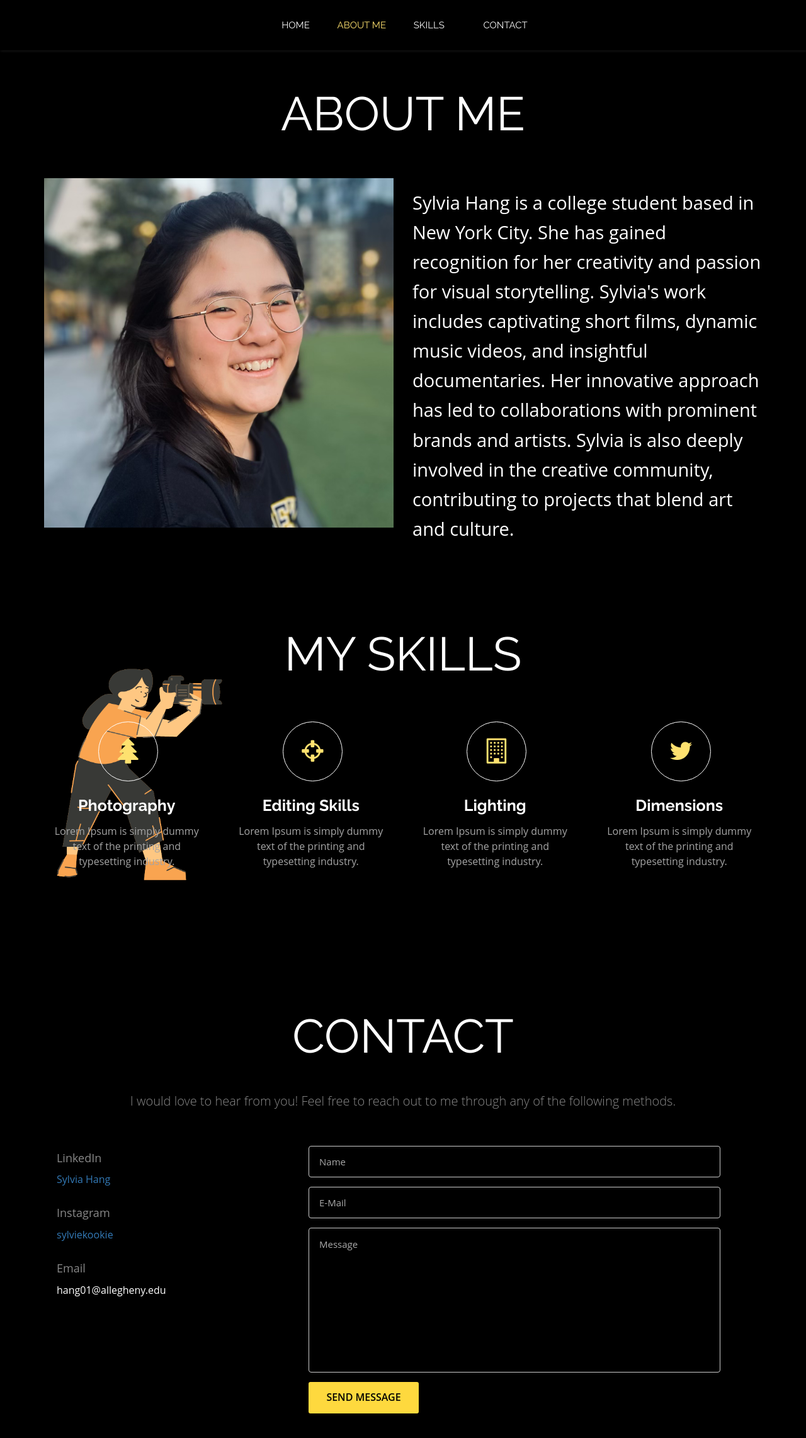
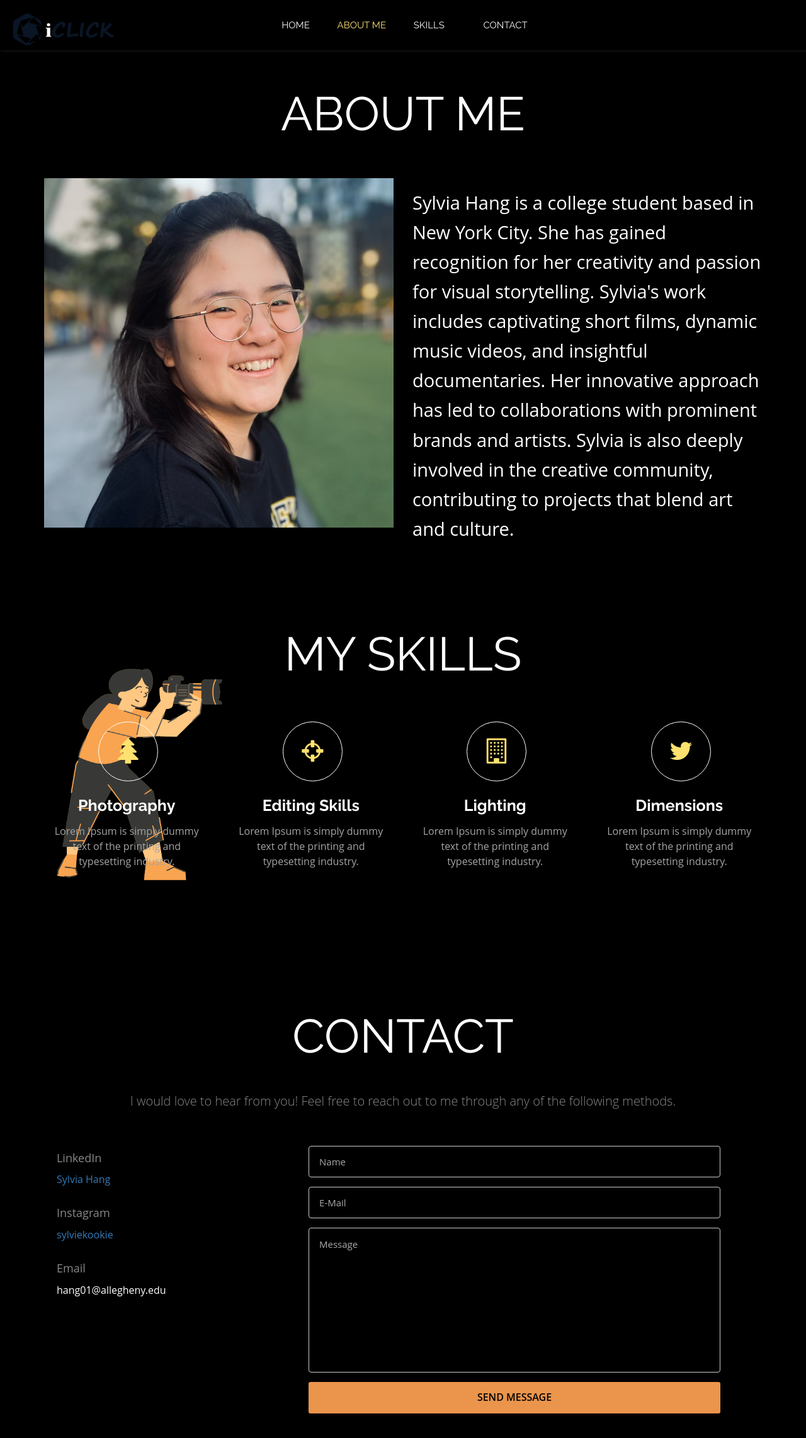
Before and after one commit to AlishChhetri/sylvia-portfolio-website, a plain HTML site: page sylviaIndex.html in a window 1280 px wide. Shown: the whole page at 63% size. Drawn offline with Linux system fonts and the light colour scheme.

Commit message:
feat: added email functionality, WIP logo

```diff
--- a/css/style.css
+++ b/css/style.css
@@ -290,7 +290,7 @@ figure.effect-oscar:hover p {
 	opacity: 1;
 	-webkit-transform: scale(1);
 	transform: scale(1);
-	color:#fff;+++++++
+	color:#fff;
 }
 
 figure.effect-oscar:hover figcaption {
@@ -373,6 +373,21 @@ p {
     display: none;
 }
 
+/* Logo Styles */
+.logo-container {
+    position: absolute;
+    top: 20px; /* Adjust the top position as needed */
+    left: 20px; /* Adjust the left position as needed */
+    z-index: 9999; /* Ensure the logo appears above other elements */
+  }
+
+  .logo-container a {
+    display: block;
+  }
+
+  .logo-container a img {
+    max-height: 80px; /* Adjust the height as needed */
+  }
 
 /* Nav Styles
 ---------------------------------*/
@@ -406,7 +421,7 @@ p {
 }
 
 .navStyle ul li:first-child {
-	/*margin:0px;*/;
+	/*margin:0px;*/
 }
 
 .navStyle ul li:last-child {
@@ -772,7 +787,7 @@ color:#fff;
 }
 
 .service-list-col1 i {
-    display:;
+
     color: #888;
     font-size: 19px;
     font-style: normal;
@@ -1536,10 +1551,10 @@ transition: all .3s;
 }
 
 .input-btn {
-    width: 175px;
+    width: 100%;
     height: 50px;
     letter-spacing: 0px;
-    background: #FED93E;
+    background: #eb944c;
     border-radius: 3px;
     color: #000000;
     font-size: 16px;
@@ -1549,6 +1564,8 @@ transition: all .3s;
     transition: all 0.3s ease-in-out;
     -moz-transition: all 0.3s ease-in-out;
     -webkit-transition: all 0.3s ease-in-out;
+    display: block; /* Change to 'block' */
+    margin: 0 auto; /* Add this line */
 }
 
 .input-btn:hover {
@@ -2580,7 +2597,7 @@ margin: 0 18px;
 .page_section.team{
 padding: 40px 0;
 }
-, #clients {
+#clients {
 padding: 40px 0;
 }
 .client_logos ul li {
@@ -2637,7 +2654,7 @@ color: #D0D0D0;
 font-size: 14px;
 padding: 10px 11px;
 }
-}
+
 @media (max-width: 480px){
 .navStyle {
 float: left;
@@ -2660,5 +2677,4 @@ width: 99%;
 }
 .read_more2{
 display:none;
-}
-}
+}}}
--- /dev/null
+++ b/js/email.js
@@ -0,0 +1,21 @@
+(function() {
+    emailjs.init("C0UdyICffu0hhDRMn");
+})();
+
+function sendEmail(event) {
+    event.preventDefault();
+
+    var form = event.target;
+    var formData = new FormData(form);
+
+    emailjs.send("service_2g6wr06", "template_88fhvka", {
+        from_name: formData.get("name"),
+        from_email: formData.get("email"),
+        message: formData.get("message")
+    }).then(function(response) {
+        alert("Message sent successfully!");
+        form.reset();
+    }, function(error) {
+        alert("An error occurred. Please try again.");
+    });
+}
--- a/sylviaIndex.html
+++ b/sylviaIndex.html
@@ -46,6 +46,12 @@
     <!-- Carousel nav -->
     <a class="carousel-control left" href="#carousel" data-slide="prev">&lsaquo;</a>
     <a class="carousel-control right" href="#carousel" data-slide="next">&rsaquo;</a>
+</div>
+
+<div class="logo-container">
+  <a href="index.html">
+    <img src="img/logo.png" alt="Logo">
+  </a>
 </div>
 
 <!--Header_section-->
@@ -408,10 +414,12 @@
       </div>
       <div class="col-lg-8 wow fadeInLeft delay-06s">
         <div class="form">
-            <input class="input-text" type="text" name="" value="Name" onFocus="if(this.value==this.defaultValue)this.value='';" onBlur="if(this.value=='')this.value=this.defaultValue;">
-            <input class="input-text" type="text" name="" value="E-Mail" onFocus="if(this.value==this.defaultValue)this.value='';" onBlur="if(this.value=='')this.value=this.defaultValue;">
-            <textarea class="input-text text-area" cols="0" rows="0" onFocus="if(this.value==this.defaultValue)this.value='';" onBlur="if(this.value=='')this.value=this.defaultValue;">Message</textarea>
+          <form id="contact-form" onsubmit="sendEmail(event)">
+              <input class="input-text" type="text" name="name" value="Name" onFocus="if(this.value==this.defaultValue)this.value='';" onBlur="if(this.value=='')this.value=this.defaultValue;">
+              <input class="input-text" type="text" name="email" value="E-Mail" onFocus="if(this.value==this.defaultValue)this.value='';" onBlur="if(this.value=='')this.value=this.defaultValue;">
+              <textarea class="input-text text-area" name="message" cols="0" rows="0" onFocus="if(this.value==this.defaultValue)this.value='';" onBlur="if(this.value=='')this.value=this.defaultValue;">Message</textarea>
               <input class="input-btn" type="submit" value="send message">
+          </form>
         </div>
       </div>
     </div>
@@ -428,6 +436,8 @@
 <script src="js/fancybox/jquery.fancybox.pack.js" type="text/javascript"></script>
 <script type="text/javascript" src="js/wow.js"></script>
 <script type="text/javascript" src="js/custom.js"></script>
+<script src="https://cdn.jsdelivr.net/npm/emailjs-com@2/dist/email.min.js"></script>
+<script src="js/email.js"></script>
 
 </body>
 </html>
```
Also changed, not shown: index.html (+6 -0 lines). Lines whose indentation alone changed are shown as unchanged.
